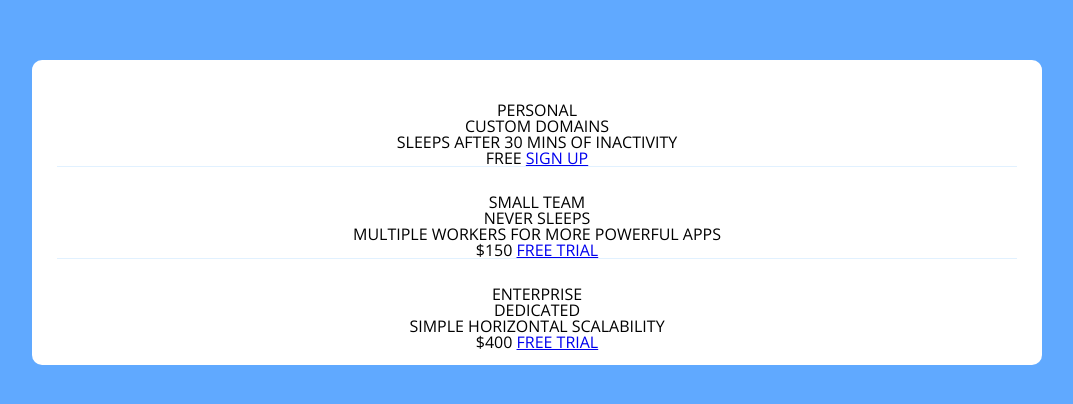
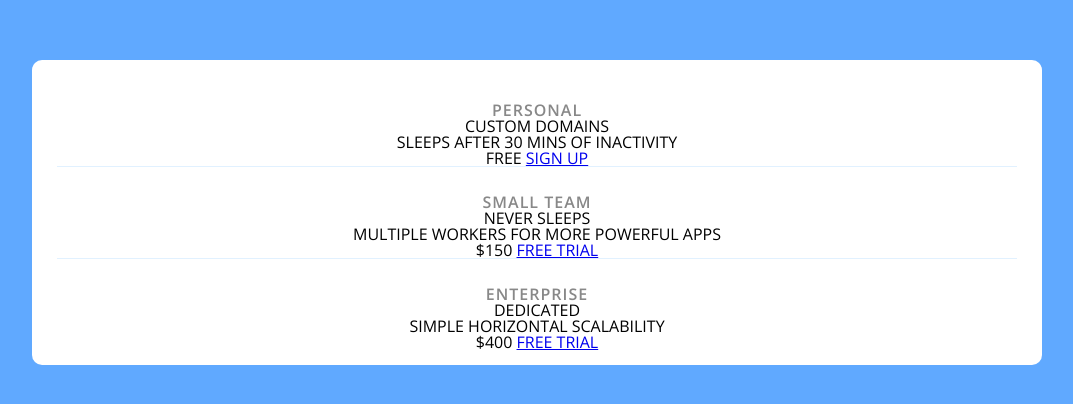
Before and after one commit to HuyForrest/Homework, a plain HTML site: page index.html in a window 1280 px wide. Shown: the part 188-592 px from the top of the page, without its empty margins (103-1176 px from the left). Drawn offline with nearby package versions, Linux system fonts and the light colour scheme.

Commit message:
pircing header

```diff
--- a/app.css
+++ b/app.css
@@ -81,3 +81,8 @@ html {
 	margin-bottom: 25px;
 	max-width: 100%;
   }
+  .pricing-header {
+	color: #888;
+	font-weight: 600;
+	letter-spacing: 1px;
+  }
```
